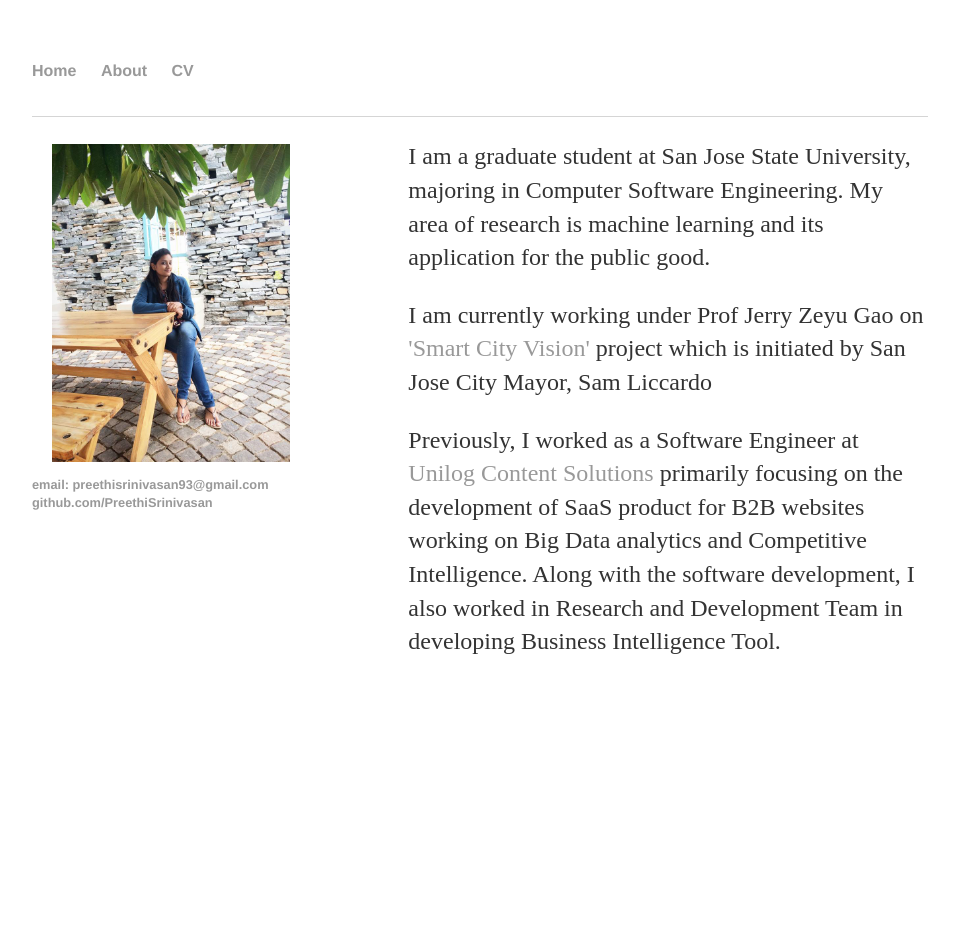
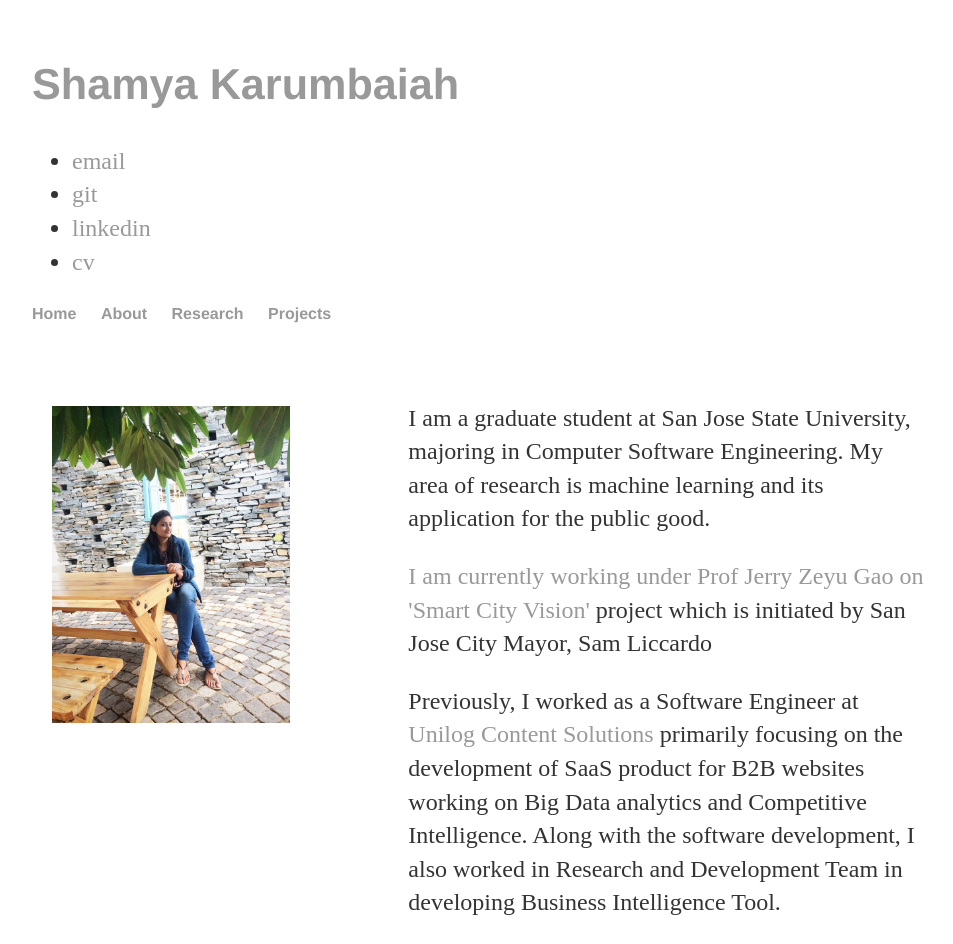
Before and after one commit to mrajesh971/mrajesh971.github.io, a Jekyll site: the page built from index.html, in a window 1280 px wide. Shown: the whole page, without its empty margins (160-1113 px from the left). Built offline with Jekyll 4.4.1, drawn with Linux system fonts in a browser that asks for light colours; before the commit the page ends 900 px from its top, so only the background shows below that.

Commit message:
Update default.html

```diff
--- a/_layouts/default.html
+++ b/_layouts/default.html
@@ -2,32 +2,34 @@
 	<html>
 		<head>
 			<title>{{ page.title }}</title>
-
+			<!-- link to main stylesheet -->
 			<link rel="stylesheet" type="text/css" href="/css/main.css">
-
 		</head>
-
-
 		<body>
+			<h2><a href="http://shamya.github.io">Shamya Karumbaiah</a></h2>
+			<header class="info">
+				<ul>
+					<li><a href="mailto:preethisrinivasan93@gmail.com">email</a> &nbsp</li>
+					<li><a href="https://github.com/PreethiSrinivasan">git</a> &nbsp</li>
+					<li><a href="https://www.linkedin.com/in/preethis1/">linkedin</a> &nbsp</li>
+					<li><a href="https://drive.google.com/file/d/0B_U3vrMN05B7aVVLVXIyY3M0cXM/view?usp=sharing">cv</a> &nbsp</li>
+				</ul>
+			<header>
 			<nav>
 	    		<ul>
         		<li><a href="/">Home</a></li>
 	        	<li><a href="/about">About</a></li>
-  <li><a href="/cv">CV</a></li>
+        		<li><a href="/research">Research</a></li>
+        		<li><a href="/projects">Projects</li>
 	    		</ul>
 			</nav>
+			</br>
 			<div class="container">
 
 			{{ content }}
 
-</div>
+			</div><!-- /.container -->
+			</br>
 
-  <footer>
-   <ul>
-   <li><a href="#">email: preethisrinivasan93@gmail.com</a></li>
-   <li><a href="https://github.com/PreethiSrinivasan">github.com/PreethiSrinivasan</a></li>
-   </ul>
-  </footer>
 		</body>
-
 	</html>
```
Lines whose indentation alone changed are shown as unchanged.
